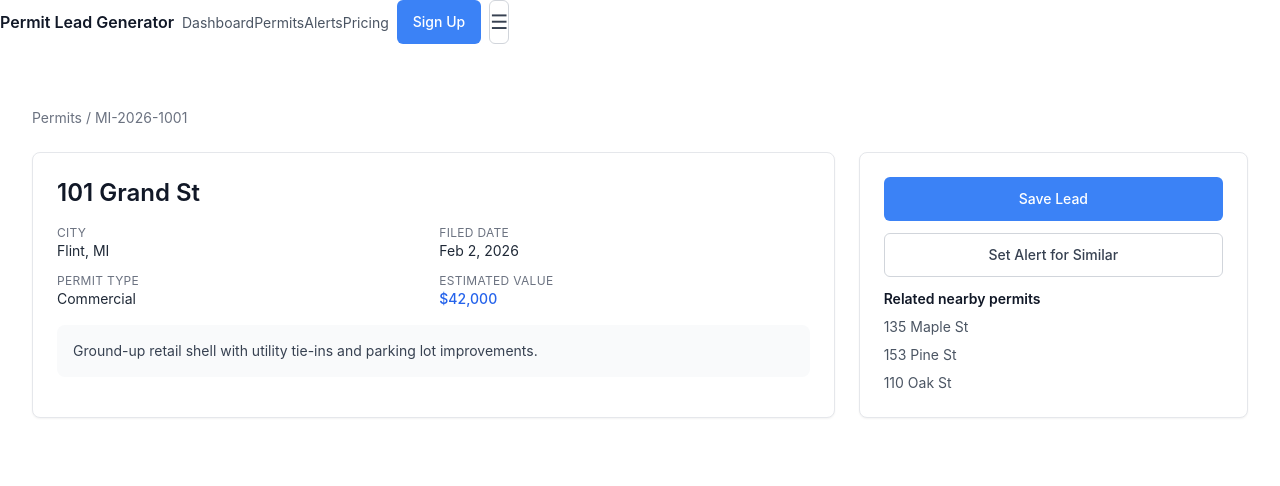
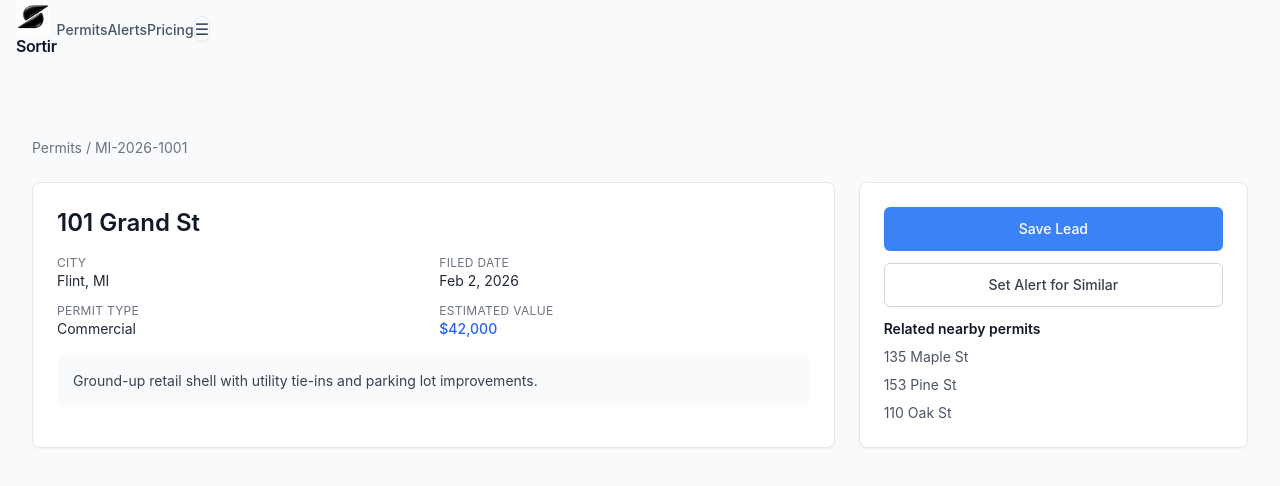
Before and after one commit to knickerboxker-sudo/onboard, a Next.js app: page /permits/permit-001 in a window 1280 px wide. Shown: the top 486 px of the page. Built offline with nearby package versions, Linux system fonts and the light colour scheme.

Commit message:
Refresh permits UI and require ZIP-based search

```diff
--- a/app/globals.css
+++ b/app/globals.css
@@ -7,9 +7,9 @@
 }
 
 body {
-  @apply bg-white text-gray-900 antialiased;
+  @apply bg-slate-50 text-slate-900 antialiased;
 }
 
 main {
-  @apply mx-auto w-full max-w-7xl px-4 py-8 sm:px-6 lg:px-8;
+  @apply mx-auto w-full max-w-7xl px-4 py-10 sm:px-6 lg:px-8;
 }
--- a/app/layout.tsx
+++ b/app/layout.tsx
@@ -4,8 +4,8 @@ import "./globals.css";
 import { Header } from "@/components/layout/Header";
 
 export const metadata: Metadata = {
-  title: "Permit Lead Generator",
-  description: "Track public permits and capture high-intent contractor leads.",
+  title: "Sortir",
+  description: "Find public permit opportunities by ZIP code.",
   icons: {
     icon: "/sortir-logo-192.png",
     apple: "/apple-touch-icon.png",
@@ -23,7 +23,7 @@ export default function RootLayout({ children }: { children: React.ReactNode })
     <html lang="en">
       <body>
         <Header />
-        <main className="pt-16">{children}</main>
+        <main className="pt-20">{children}</main>
       </body>
     </html>
   );
--- a/app/permits/page.tsx
+++ b/app/permits/page.tsx
@@ -39,6 +39,14 @@ export default function PermitsPage() {
     let isCurrent = true;
 
     async function loadPermits() {
+      const shouldSearch = appliedFilters.zipCode.length === 5;
+      if (!shouldSearch) {
+        setPermits([]);
+        setIsLoading(false);
+        router.replace("/permits");
+        return;
+      }
+
       setIsLoading(true);
       const nextPermits = await getPermits(appliedFilters);
       if (!isCurrent) return;
@@ -68,9 +76,9 @@ export default function PermitsPage() {
 
   return (
     <div className="space-y-4">
-      <h1 className="text-2xl font-semibold text-gray-900 sm:text-3xl">Permit Search</h1>
-      <p className="text-sm text-gray-600">
-        Search by ZIP code, optionally set a filed date range, and sort by newest filing date or permit value.
+      <h1 className="text-3xl font-semibold tracking-tight text-slate-900 sm:text-4xl">Permit Search</h1>
+      <p className="max-w-2xl text-sm text-slate-600 sm:text-base">
+        Start with a ZIP code to view local permits. Then refine by filing date and sort by newest filing or value.
       </p>
       <FilterBar
         zipCode={filters.zipCode}
@@ -79,21 +87,30 @@ export default function PermitsPage() {
         dateTo={filters.dateTo}
         onChange={handleFilterChange}
       />
-      <p className="flex items-center gap-2 text-sm text-gray-600">
+      {appliedFilters.zipCode.length === 5 ? (
+        <p className="flex items-center gap-2 text-sm text-slate-600">
           {permits.length} permits found
           {isLoading ? (
             <>
-            <span className="h-4 w-4 animate-spin rounded-full border-2 border-gray-300 border-t-blue-600" />
+              <span className="h-4 w-4 animate-spin rounded-full border-2 border-slate-300 border-t-slate-700" />
               <span>Searching permits...</span>
             </>
           ) : null}
         </p>
+      ) : (
+        <p className="text-sm text-slate-500">Enter a 5-digit ZIP code to view permit results.</p>
+      )}
       <section className="space-y-4">
-        {permits.length ? (
+        {appliedFilters.zipCode.length < 5 ? (
+          <div className="rounded-xl border border-dashed border-slate-300 bg-slate-50 p-6 text-sm text-slate-700">
+            <p className="font-medium text-slate-900">No results shown yet.</p>
+            <p className="mt-1">Search by ZIP code to explore permits in a specific area.</p>
+          </div>
+        ) : permits.length ? (
           <PermitTable permits={permits} />
         ) : (
-          <div className="rounded-lg border border-dashed border-gray-300 bg-gray-50 p-6 text-sm text-gray-700">
-            <p className="font-medium text-gray-900">No permits found matching your search criteria.</p>
+          <div className="rounded-xl border border-dashed border-slate-300 bg-slate-50 p-6 text-sm text-slate-700">
+            <p className="font-medium text-slate-900">No permits found matching your search criteria.</p>
             <p className="mt-1">Try another ZIP code or expand your selected date range.</p>
           </div>
         )}
--- a/components/layout/Header.tsx
+++ b/components/layout/Header.tsx
@@ -1,87 +1,69 @@
 "use client";
 
+import Image from "next/image";
 import Link from "next/link";
 import { useEffect, useState } from "react";
 
 const links = [
-  { href: "/", label: "Dashboard" },
   { href: "/permits", label: "Permits" },
   { href: "/alerts", label: "Alerts" },
   { href: "/pricing", label: "Pricing" },
 ];
 
 export function Header() {
-  const [visible, setVisible] = useState(true);
-  const [lastY, setLastY] = useState(0);
   const [menuOpen, setMenuOpen] = useState(false);
 
   useEffect(() => {
-    const onScroll = () => {
-      const currentY = window.scrollY;
-      setVisible(currentY < 80 || currentY < lastY);
-      setLastY(currentY);
+    if (!menuOpen) return;
+
+    const onEscape = (event: KeyboardEvent) => {
+      if (event.key === "Escape") setMenuOpen(false);
     };
 
-    window.addEventListener("scroll", onScroll, { passive: true });
-    return () => window.removeEventListener("scroll", onScroll);
-  }, [lastY]);
+    window.addEventListener("keydown", onEscape);
+    return () => window.removeEventListener("keydown", onEscape);
+  }, [menuOpen]);
 
   return (
-    <header
-      className="fixed inset-x-0 top-0 z-50 border-b border-gray-200/80 bg-white/80 backdrop-blur"
-      style={{ transform: visible ? "translateY(0)" : "translateY(-80px)", transition: "transform 0.3s ease-in-out" }}
-    >
-      <div className="mx-auto flex h-16 w-full max-w-7xl items-center justify-between gap-2 px-3 sm:px-6 lg:px-8">
-        <Link
-          href="/"
-          aria-label="Permit Lead Generator"
-          title="Permit Lead Generator"
-          className="truncate text-base font-semibold text-gray-900 sm:text-lg"
-        >
-          Permit Lead Generator
+    <header className="fixed inset-x-0 top-0 z-50 border-b border-slate-200 bg-white/95 backdrop-blur">
+      <div className="mx-auto flex h-20 w-full max-w-7xl items-center justify-between px-4 sm:px-6 lg:px-8">
+        <Link href="/permits" className="inline-flex items-center gap-3" aria-label="Sortir home">
+          <Image src="/sortir-logo.png" alt="Sortir logo" width={34} height={34} className="rounded-md" priority />
+          <span className="text-lg font-semibold tracking-tight text-slate-900">Sortir</span>
         </Link>
-        <nav className="hidden items-center gap-6 md:flex">
+
+        <nav className="hidden items-center gap-8 md:flex">
           {links.map((link) => (
-            <Link
-              key={link.href}
-              href={link.href}
-              className="inline-flex min-h-11 items-center py-2 text-sm text-gray-600 transition hover:text-gray-900 hover:underline"
-            >
+            <Link key={link.href} href={link.href} className="text-sm font-medium text-slate-600 transition hover:text-slate-900">
               {link.label}
             </Link>
           ))}
         </nav>
-        <div className="flex items-center gap-2">
-          <button className="hidden min-h-11 rounded-md bg-blue-500 px-4 py-2.5 text-sm font-medium text-white transition hover:brightness-90 sm:inline-flex sm:items-center">
-            Sign Up
-          </button>
+
         <button
-            className="inline-flex min-h-11 min-w-11 items-center justify-center rounded-md border border-gray-300 text-gray-700 md:hidden"
+          className="inline-flex h-10 w-10 items-center justify-center rounded-lg border border-slate-200 text-slate-700 md:hidden"
           aria-label={menuOpen ? "Close navigation menu" : "Open navigation menu"}
           aria-expanded={menuOpen}
           aria-controls="mobile-navigation"
           onClick={() => setMenuOpen((open) => !open)}
         >
-            <span aria-hidden="true" className="text-xl leading-none">{menuOpen ? "×" : "☰"}</span>
+          <span aria-hidden="true" className="text-lg leading-none">{menuOpen ? "×" : "☰"}</span>
         </button>
       </div>
-      </div>
+
       {menuOpen && (
-        <nav id="mobile-navigation" className="border-t border-gray-200 bg-white p-3 md:hidden">
+        <nav id="mobile-navigation" className="border-t border-slate-200 bg-white px-4 py-3 md:hidden">
           <div className="space-y-1">
             {links.map((link) => (
               <Link
                 key={link.href}
                 href={link.href}
                 onClick={() => setMenuOpen(false)}
-                className="flex min-h-11 items-center rounded-md px-3 text-sm text-gray-700 transition hover:bg-gray-50"
+                className="flex min-h-11 items-center rounded-lg px-3 text-sm font-medium text-slate-700 transition hover:bg-slate-50"
               >
                 {link.label}
               </Link>
             ))}
-            <button className="mt-2 inline-flex min-h-11 w-full items-center justify-center rounded-md bg-blue-500 px-4 py-2.5 text-sm font-medium text-white transition hover:brightness-90">
-              Sign Up
-            </button>
           </div>
         </nav>
       )}
--- a/lib/permit-ui.ts
+++ b/lib/permit-ui.ts
@@ -15,17 +15,17 @@ export function getPermitValueTier(value: number): PermitValueTier {
 export function getPermitValueClasses(value: number, variant: PermitValueClassVariant) {
   const tier = getPermitValueTier(value);
   if (tier === "high") {
-    return variant === "table" ? "text-emerald-600 bg-emerald-50" : "bg-emerald-50 text-emerald-700";
+    return variant === "table" ? "text-slate-900 bg-slate-50" : "bg-slate-50 text-slate-900";
   }
   if (tier === "medium") {
-    return variant === "table" ? "text-blue-600 bg-blue-50" : "bg-blue-50 text-blue-700";
+    return variant === "table" ? "text-slate-800 bg-slate-50" : "bg-slate-50 text-slate-800";
   }
-  return variant === "table" ? "text-slate-600 bg-slate-100" : "bg-slate-100 text-slate-700";
+  return variant === "table" ? "text-slate-700 bg-slate-50" : "bg-slate-50 text-slate-700";
 }
 
 export function getPermitStatusClasses(status: Permit["status"]) {
-  if (status === "Approved") return "bg-emerald-100 text-emerald-700";
-  if (status === "Under Review") return "bg-amber-100 text-amber-700";
-  if (status === "Started") return "bg-blue-100 text-blue-700";
+  if (status === "Approved") return "bg-slate-100 text-slate-700";
+  if (status === "Under Review") return "bg-slate-100 text-slate-700";
+  if (status === "Started") return "bg-slate-100 text-slate-700";
   return "bg-slate-100 text-slate-700";
 }
```
Also changed, not shown: components/dashboard/FilterBar.tsx (+11 -11 lines), components/dashboard/PermitCard.tsx (+3 -4 lines), components/dashboard/PermitTable.tsx (+5 -7 lines). Lines whose indentation alone changed are shown as unchanged.
